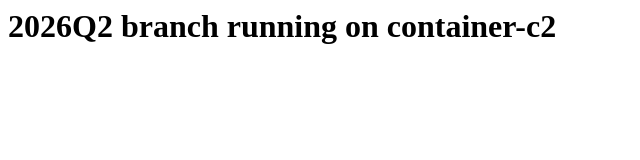
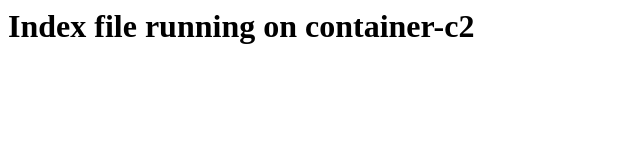
Before and after one commit to ShreehariBandrawad/Dockerrepo, a plain HTML site: page index.html in a window 1280 px wide. Shown: the whole page, without its empty margins (0-640 px from the left). Drawn offline with Linux system fonts and the light colour scheme.

Commit message:
Update index.html

```diff
--- a/index.html
+++ b/index.html
@@ -1 +1 @@
-<h1>2026Q2 branch running on container-c2</h1>
+<h1>Index file running on container-c2</h1>
```
